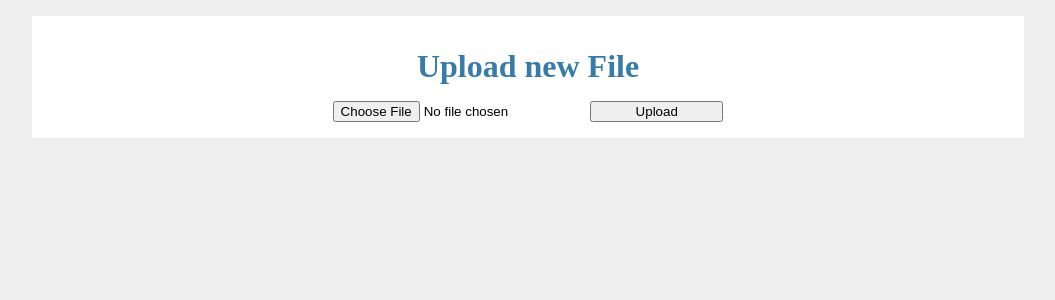
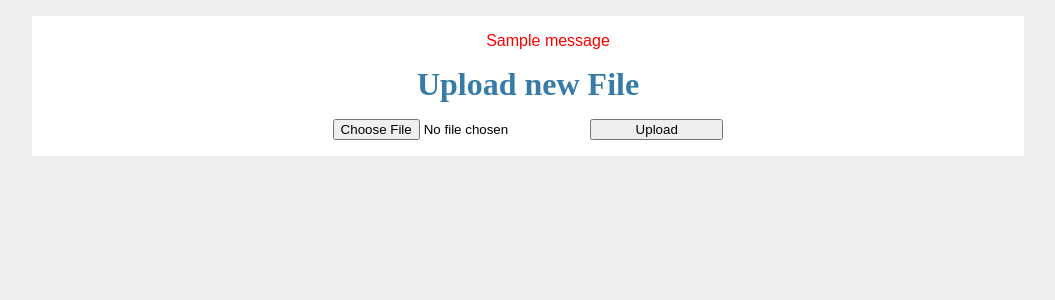
Before and after one commit to gbd850/yolov7-flask, a Flask app: page / in a window 1280 px wide. Shown: the top 300 px of the page, without its empty margins (112-1167 px from the left). Run offline with Flask 3, Linux system fonts and the light colour scheme; one stand-in notice (Sample message) is shown.

Commit message:
Add error handling for HTML form

```diff
--- a/app.py
+++ b/app.py
@@ -11,6 +11,7 @@ sys.path.append(ROOT_DIR + '\\segment')
 from segment.predict import main, parse_opt
 
 app = Flask(__name__)
+app.secret_key = b'_5#y2L"F4Q8z\n\xec]/'
 app.config['UPLOAD_FOLDER'] = UPLOAD_FOLDER
 
 
@@ -40,6 +41,8 @@ def upload_file():
             opt.weights = ['Weights\\best.pt']
             result_dir = main(opt)
             return send_from_directory(result_dir, filename, as_attachment=True)
+        flash('Selected file with forbidden extension')
+        return redirect(request.url)
     return render_template('index.html')
 
 
--- a/static/style.css
+++ b/static/style.css
@@ -2,5 +2,6 @@ html { font-family: sans-serif; background: #eee; padding: 1rem; }
 body { max-width: 960px; margin: 0 auto; background: white; }
 h1 { font-family: serif; color: #377ba8; margin: 1rem 0; }
 .content { text-align: center; margin 0 auto; padding: 1rem }
+.flash {margin: 0; color: red; list-style: none;}
 input.danger { color: #cc2f2e; }
 input[type=submit] { align-self: start; min-width: 10em; }
--- a/templates/index.html
+++ b/templates/index.html
@@ -3,6 +3,17 @@
 <head>
     <title>YOLO V7 Uploader</title>
     <link rel="stylesheet" href="{{ url_for('static', filename='style.css') }}">
+
+    {% with messages = get_flashed_messages() %}
+        {% if messages %}
+            <ul class="flash">
+                {% for message in messages %}
+                    <li>{{ message }}</li>
+                {% endfor %}
+            </ul>
+        {% endif %}
+    {% endwith %}
+
 </head>
 <body class="content">
 
```
